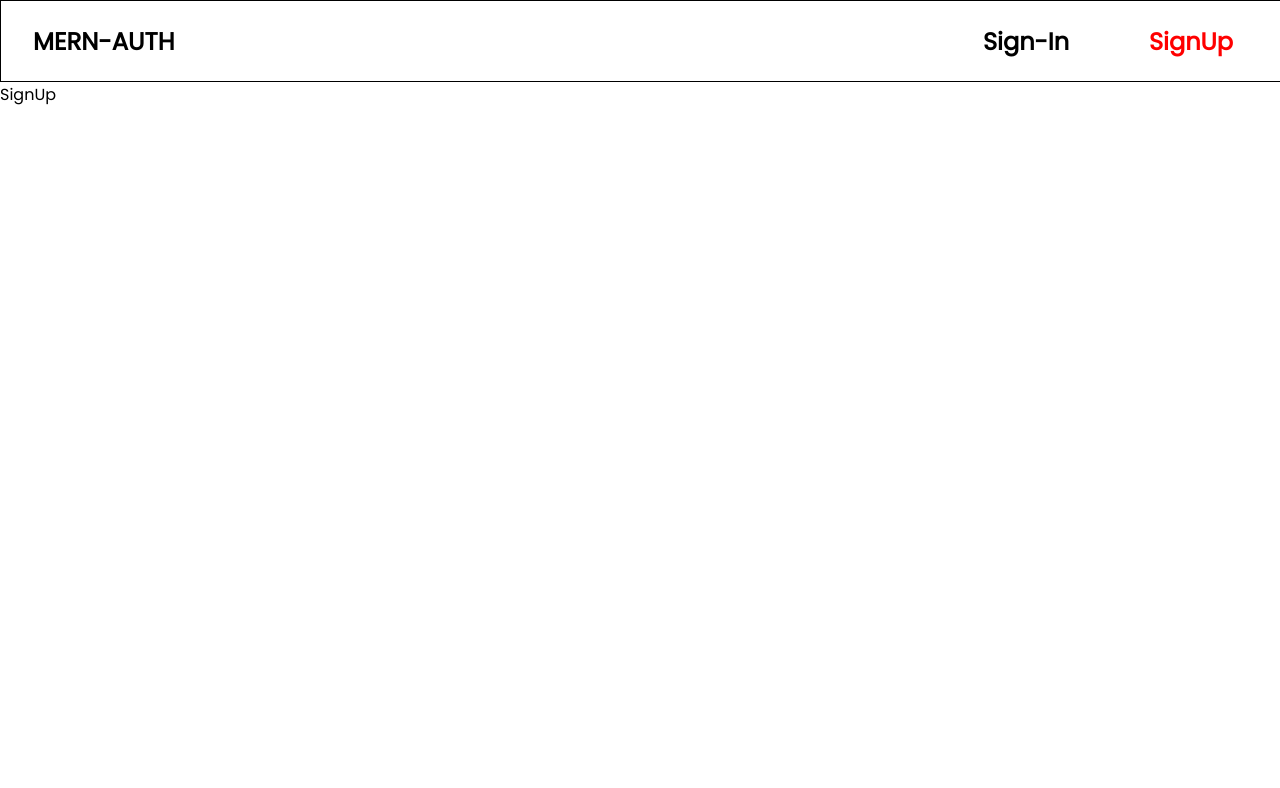
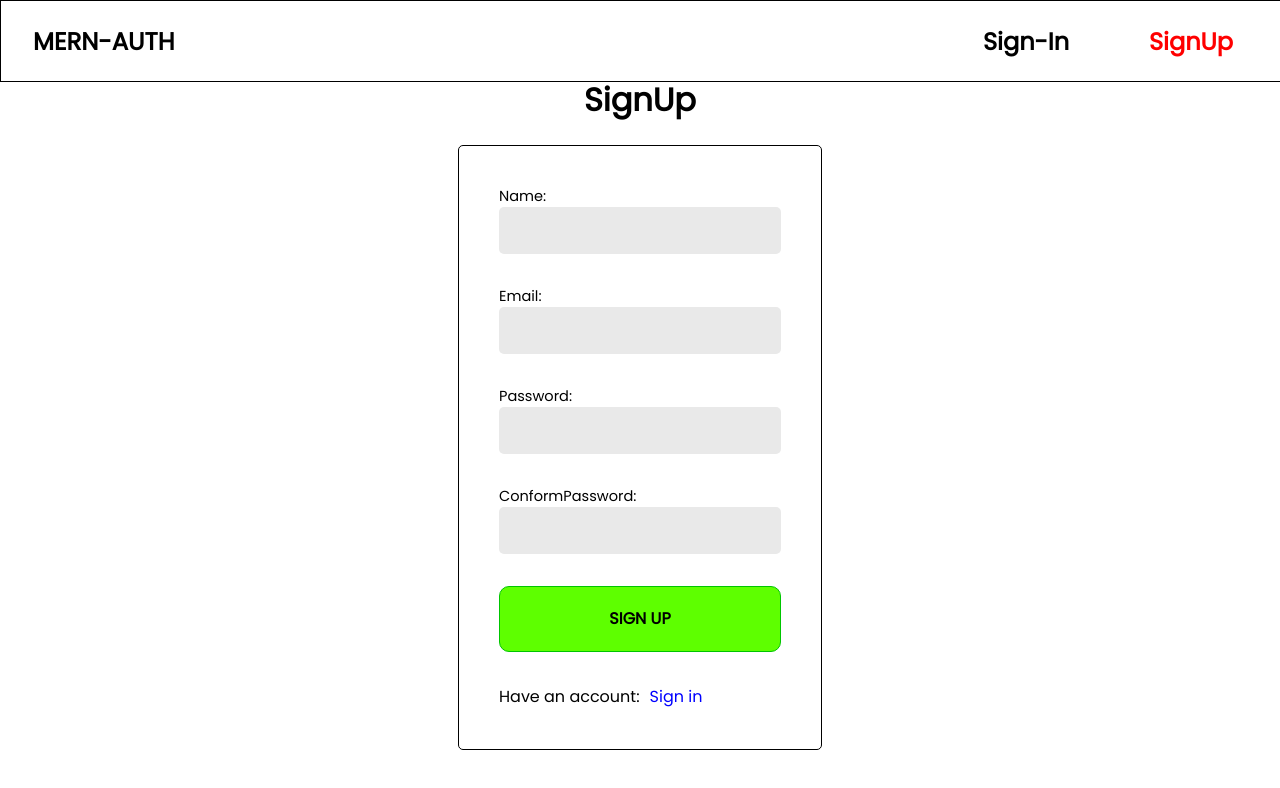
Before and after one commit to GeethoshGv/MERN-AUTH, a React (Vite) app in the folder client/: page /sign-up in a window 1280 px wide. Shown: the top 788 px of the page. Built offline with nearby package versions, Linux system fonts and the light colour scheme.

Commit message:
create SignUp component with form UI - Design a form layout with input fields for 'Name', 'Email', 'Password', and 'ConfirmPassword' - Utilize 'react-router-dom' for navigation to the sign-in page

```diff
--- a/client/src/pages/signup/SignUp.jsx
+++ b/client/src/pages/signup/SignUp.jsx
@@ -1,7 +1,67 @@
 import React from "react";
+import { Link } from "react-router-dom";
+import "./signup.scss";
 
 const SignUp = () => {
-  return <div>SignUp</div>;
+  return (
+    <div className="signup_div">
+      <div className="form_div">
+        <h1>SignUp</h1>
+
+        <form action="">
+          <div className="input_div">
+            <label htmlFor="">Name:</label>
+            <input
+              type="text"
+              // placeholder="username"
+              id="username"
+              className="username_input input-style"
+            />
+          </div>
+          <div className="input_div">
+            <label htmlFor="">Email:</label>
+            <input
+              type="email"
+              // placeholder="Email"
+              id="email"
+              className="email_input input-style"
+            />
+          </div>
+
+          <div className="input_div">
+            <label htmlFor="">Password:</label>
+
+            <input
+              type="password"
+              // placeholder="Password"
+              id="password"
+              className="password_input input-style"
+            />
+          </div>
+
+          <div className="input_div">
+            <label htmlFor="">ConformPassword:</label>
+
+            <input
+              type="conformPassword"
+              // placeholder="ConformPassword"
+              id="conformPassword"
+              className="conformPassword_input input-style"
+            />
+          </div>
+          <div className="input_div button_div">
+            <button>SIGN UP</button>
+          </div>
+          <div className="bottom-text">
+            <p>Have an account:</p>
+            <Link to="/sign-in">
+              <span>Sign in</span>
+            </Link>
+          </div>
+        </form>
+      </div>
+    </div>
+  );
 };
 
 export default SignUp;
--- a/client/src/pages/signup/signup.scss
+++ b/client/src/pages/signup/signup.scss
@@ -0,0 +1,68 @@
+.signup_div {
+  display: flex;
+  align-items: center;
+  justify-content: center;
+  height: 80vh;
+  width: 100%;
+  flex-direction: column;
+
+  .form_div {
+    display: flex;
+    align-items: center;
+    justify-content: center;
+    height: 100%;
+    width: 100%;
+    flex-direction: column;
+    form {
+      padding: 2.5rem;
+      border-radius: 5px;
+      border: 1px solid black;
+      display: flex;
+      flex-direction: column;
+      gap: 2rem;
+      .input_div {
+        display: flex;
+        flex-direction: column;
+        label {
+          font-size: 0.91rem;
+        }
+
+        .input-style {
+          width: 250px;
+          padding: 1rem;
+          border-radius: 5px;
+          border: none;
+          background-color: rgb(233, 233, 233);
+        }
+      }
+    }
+  }
+}
+
+.button_div {
+  button {
+    background-color: #5eff00;
+    border: 1px solid rgb(0, 197, 0);
+    // border: none;
+    padding: 1.2rem;
+    border-radius: 10px;
+    font-size: 1rem;
+    font-weight: bold;
+    font-family: "Poppins", sans-serif;
+  }
+}
+
+.bottom-text {
+  display: flex;
+  gap: 10px;
+  p {
+    margin: 0;
+  }
+  a {
+    text-decoration: none;
+
+    span {
+      color: blue;
+    }
+  }
+}
```
